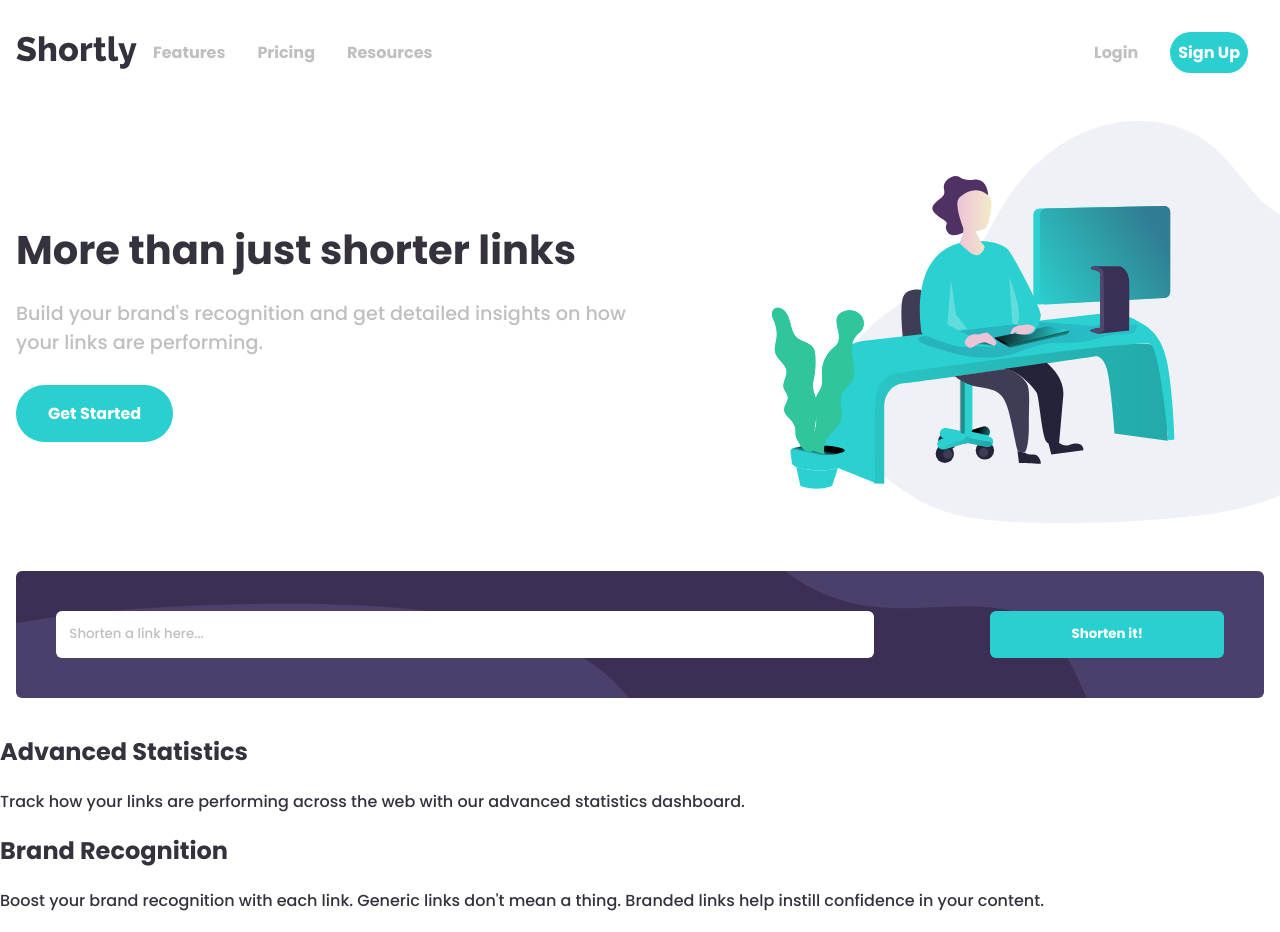
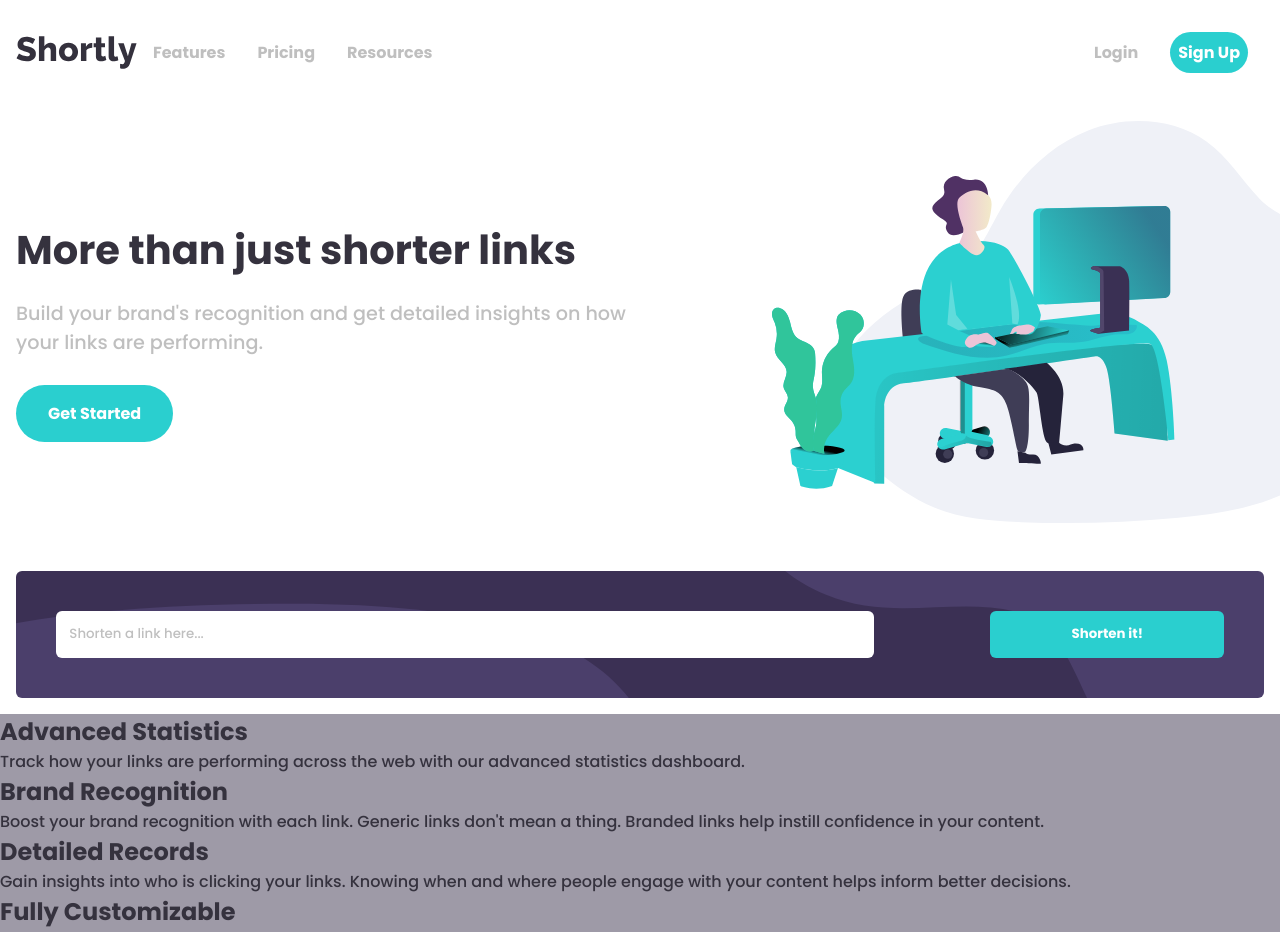
Before and after one commit to winstein27/url-shortener, a React (Vite) app: page / in a window 1280 px wide. Shown: the top 932 px of the page. Built offline with nearby package versions, Linux system fonts and the light colour scheme.

Commit message:
:construction: feat: features section

```diff
--- a/src/assets/global.scss
+++ b/src/assets/global.scss
@@ -7,4 +7,5 @@ $color-highlighted: white;
 $background: hsl(257, 27%, 26%);
 $background-highlighted: hsl(180, 66%, 49%);
 
+$features-background: hsl(257, 7%, 63%);
 $footer-background: hsl(260, 8%, 14%);
--- a/src/components/main/Features.module.scss
+++ b/src/components/main/Features.module.scss
@@ -0,0 +1,8 @@
+.features {
+  background-color: $features-background;
+
+  h2,
+  p {
+    margin: 0;
+  }
+}
--- a/src/components/main/Features.tsx
+++ b/src/components/main/Features.tsx
@@ -2,7 +2,7 @@ import styles from "./Features.module.scss";
 
 const Features = () => {
   return (
-    <div>
+    <div className={styles.features}>
       <div>
         <h2>Advanced Statistics</h2>
         <p>
```
